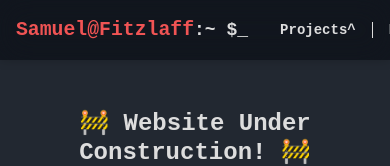
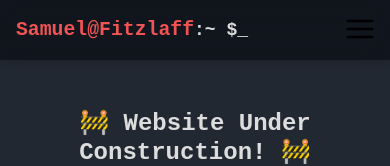
Before and after one commit to SamuelTobiasFitzlaff/SamuelTobiasFitzlaff.github.io, a Next.js app: page / in a window 390 px wide. Shown: the top 166 px of the page. Built offline with nearby package versions, Linux system fonts and the light colour scheme.

Commit message:
feat: mobile menu button

```diff
--- a/src/components/Layout/Header/styles.ts
+++ b/src/components/Layout/Header/styles.ts
@@ -15,8 +15,6 @@ export const HeaderContainer = styled.div`
   color: rgb(var(--text-secondary));
   backdrop-filter: blur(10px);
   height: var(--header-height);
-  padding-inline: 1rem;
-
   display: flex;
   justify-content: space-between;
   align-items: center;
@@ -27,6 +25,7 @@ export const Title = styled.h1`
   display: flex;
   align-items: center;
   font-size: 1.25rem;
+  margin-left: 1rem;
 
   user-select: none;
   white-space: nowrap;
--- /dev/null
+++ b/src/components/NavBar/index.tsx
@@ -0,0 +1,5 @@
+import { Container } from "./styles";
+
+export default function NavBar() {
+  return <Container>teste</Container>;
+}
--- a/src/components/NavButtons/Index.tsx
+++ b/src/components/NavButtons/Index.tsx
@@ -6,12 +6,16 @@ import {
   StyledPopper,
   StyledListbox,
   MenuLink,
+  HamburgerMenu,
 } from "./styles";
 import Link from "next/link";
 import { Menu, MenuActions, MenuItem } from "@mui/base";
 import { ListActionTypes } from "@mui/base/useList";
 
 import { CheckDirection } from "../../utils/DirectionAware";
+import NavBar from "../NavBar";
+
+import { Menu as FeatherMenu } from "react-feather";
 
 export default function NavButtons() {
   const [projectsButtonElement, setProjectsButtonElement] =
@@ -84,6 +88,7 @@ export default function NavButtons() {
     });
   };
   return (
+    <>
       <ButtonContainer>
         <RegularButton
           onClick={handleProjectsClick}
@@ -163,5 +168,9 @@ export default function NavButtons() {
           Contact
         </ContactButton>
       </ButtonContainer>
+      <HamburgerMenu>
+        <FeatherMenu size="2rem" />
+      </HamburgerMenu>
+    </>
   );
 }
--- a/src/components/NavButtons/styles.ts
+++ b/src/components/NavButtons/styles.ts
@@ -136,6 +136,9 @@ export const ButtonContainer = styled.div`
     border-left: 1px solid rgb(var(--text-secondary));
     margin-right: 1rem;
   }
+  @media screen and (max-width: 40rem) {
+    display: none;
+  }
 `;
 
 export const StyledPopper = styled(Popper)`
@@ -191,3 +194,18 @@ export const MenuLink = styled(Link).withConfig({
     background-color: rgb(var(--accent-primary), 0.25);
   }
 `;
+
+export const HamburgerMenu = styled(Button)`
+  display: none;
+
+  height: inherit;
+  aspect-ratio: 1/1;
+
+  background-color: transparent;
+  outline: 1px solid transparent;
+  border: none;
+
+  @media screen and (max-width: 40rem) {
+    display: block;
+  }
+`;
```
Also changed, not shown: src/components/NavBar/styles.ts (added, +13 -0 lines). Lines whose indentation alone changed are shown as unchanged.
